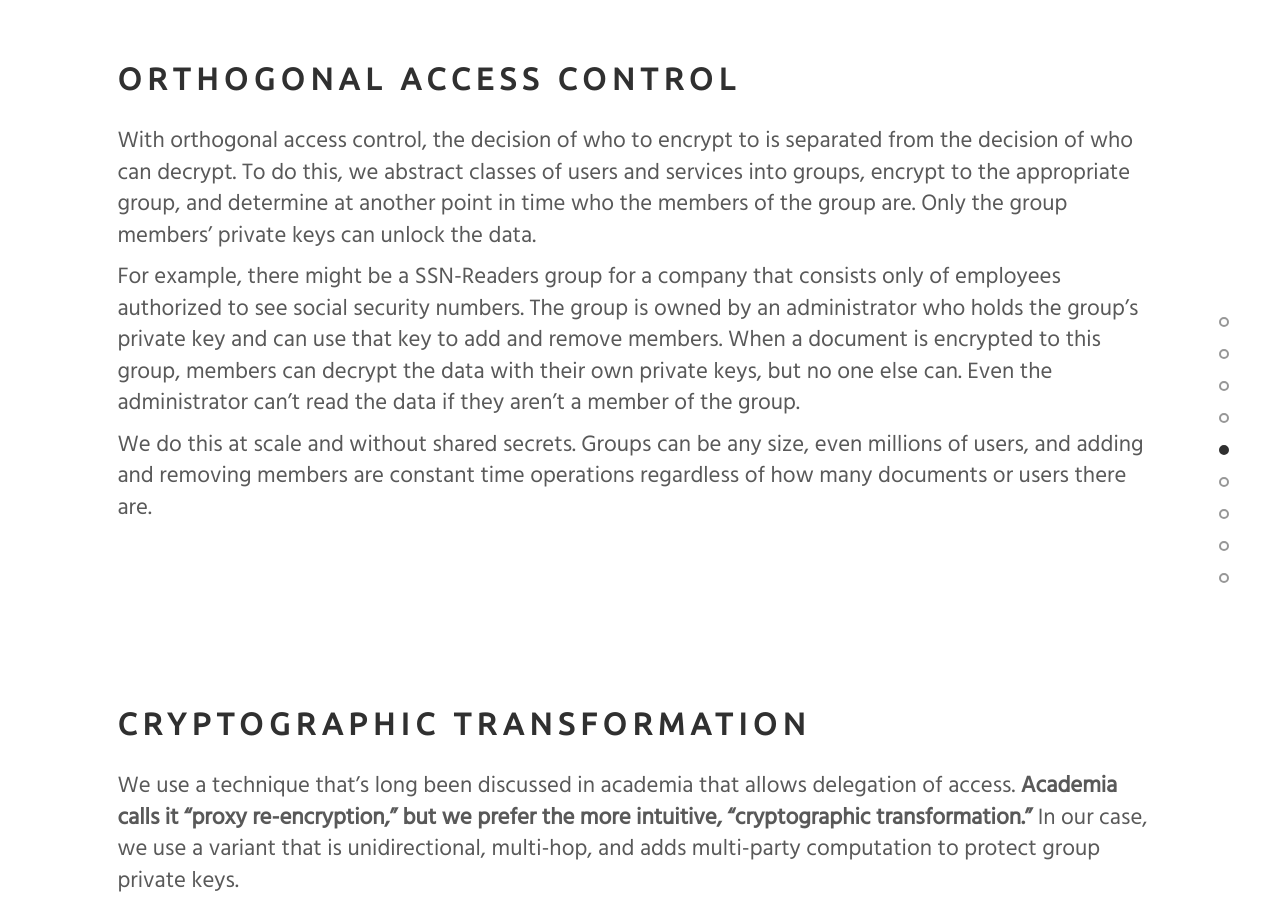
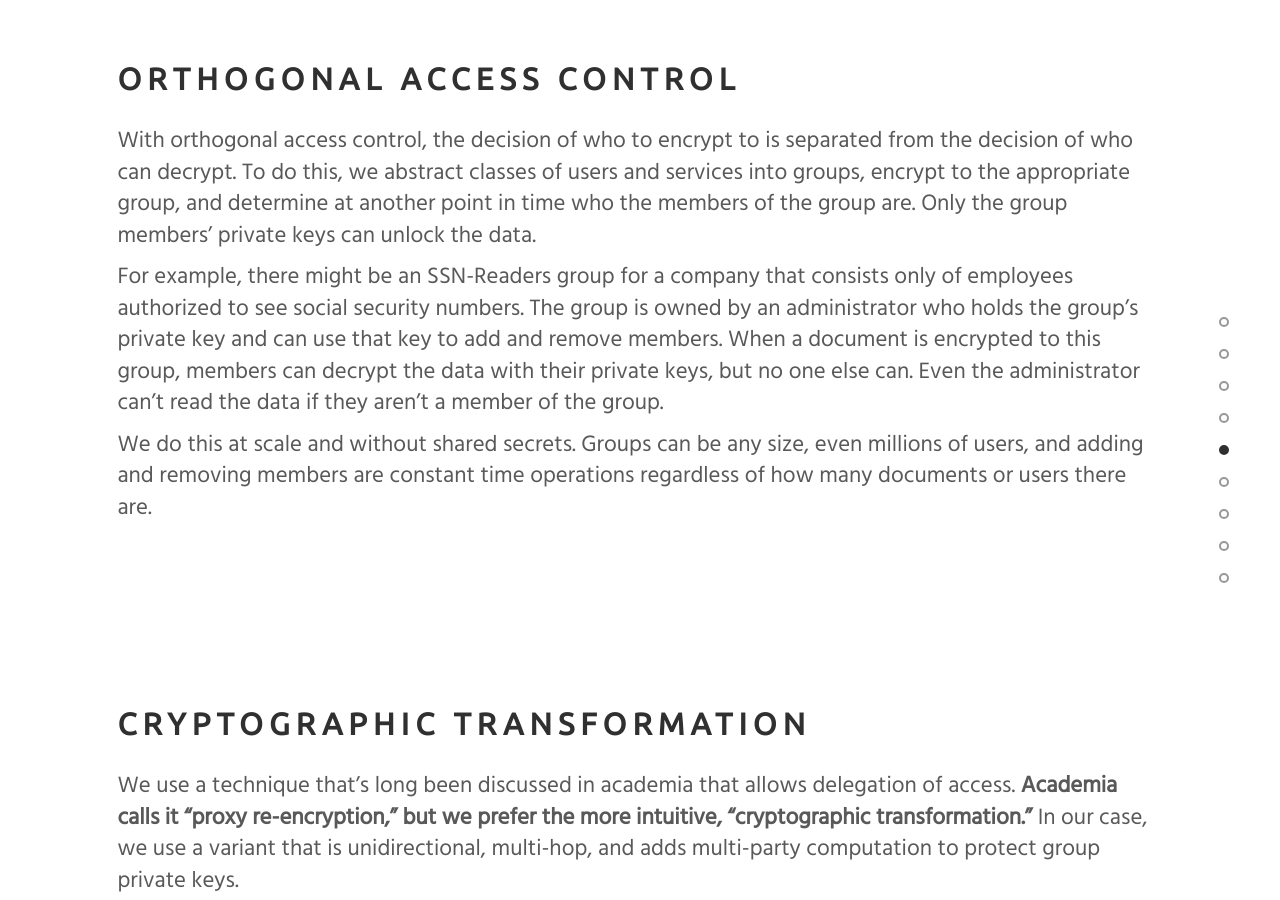
Before and after one commit to IronCoreLabs/ironcorelabs.github.io, a Jekyll site: the page built from technology/index.md, in a window 1280 px wide and 900 px high, scrolled down 4845 px. Built offline with Jekyll 4.4.1, drawn with Linux system fonts in a browser that asks for light colours; some web fonts are replaced; some of the changed text lies outside the part shown.

Commit message:
Grammarly fixes

```diff
--- a/technology/index.md
+++ b/technology/index.md
@@ -75,7 +75,7 @@
 
 ![Provable security: the difference between 'I think' and 'I KNOW'](/img/tech/i-think-vs-i-know.png)
 
-In a world of **customer-controlled data**, organizations need no longer hope their partners have good-enough security. The security travels with the data and the usage of that data is monitored. With control comes trust, and trust brings options, flexibility, and, for SaaS vendors who embrace it, more sales.
+In a world of **customer-controlled data**, organizations need no longer hope their partners have good-enough security. The security travels with the data, and the usage of that data is monitored. With control comes trust, and trust brings options, flexibility, and, for SaaS vendors who embrace it, more sales.
 
 </div>
 {% include slides/slideEnd.html %}
@@ -97,7 +97,7 @@
 
 With orthogonal access control, the decision of who to encrypt to is separated from the decision of who can decrypt.  To do this, we abstract classes of users and services into groups, encrypt to the appropriate group, and determine at another point in time who the members of the group are. Only the group members' private keys can unlock the data.
 
-For example, there might be a SSN-Readers group for a company that consists only of employees authorized to see social security numbers. The group is owned by an administrator who holds the group's private key and can use that key to add and remove members.  When a document is encrypted to this group, members can decrypt the data with their own private keys, but no one else can. Even the administrator can't read the data if they aren't a member of the group.
+For example, there might be an SSN-Readers group for a company that consists only of employees authorized to see social security numbers. The group is owned by an administrator who holds the group's private key and can use that key to add and remove members.  When a document is encrypted to this group, members can decrypt the data with their private keys, but no one else can. Even the administrator can't read the data if they aren't a member of the group.
 
 We do this at scale and without shared secrets. Groups can be any size, even millions of users, and adding and removing members are constant time operations regardless of how many documents or users there are.
 
@@ -115,7 +115,7 @@
 
 For example, consider the case where we have a Top Secret document and only want users with Top Secret clearance to read it. Suppose Alice and Bob both are members of the TopSecret group. Alice shares a document with the TopSecret group by encrypting the document directly to that group's public key. We use envelope encryption, so an AES-256 symmetric key encrypts the document and that key is itself encrypted to the TopSecret group public key.
 
-When Bob wants to decrypt the document, he has to send the document envelope to IronCore for transformation. IronCore's service takes the encrypted document key and transforms it so that Bob will be able to decrypt it with his key. At no point in that process does IronCore have access to the unencrypted document key. Nor could IronCore perform the transformation for a user who isn't a member of the TopSecret group. When Bob gets the transformed data back, he decrypts it locally with his private key, and gets the AES key that decrypts the document. All of this happens in a fraction of a second.
+When Bob wants to decrypt the document, he has to send the document envelope to IronCore for transformation. IronCore's service takes the encrypted document key and transforms it so that Bob will be able to decrypt it with his key. At no point in that process does IronCore have access to the unencrypted document key. Nor could IronCore perform the transformation for a user who isn't a member of the TopSecret group. When Bob gets the transformed data back, he decrypts it locally with his private key and gets the AES key that decrypts the document. All of this happens in a fraction of a second.
 
 ### Group Management
 
```
Also changed, not shown: other parts of technology/index.md (+8 -8 lines).
